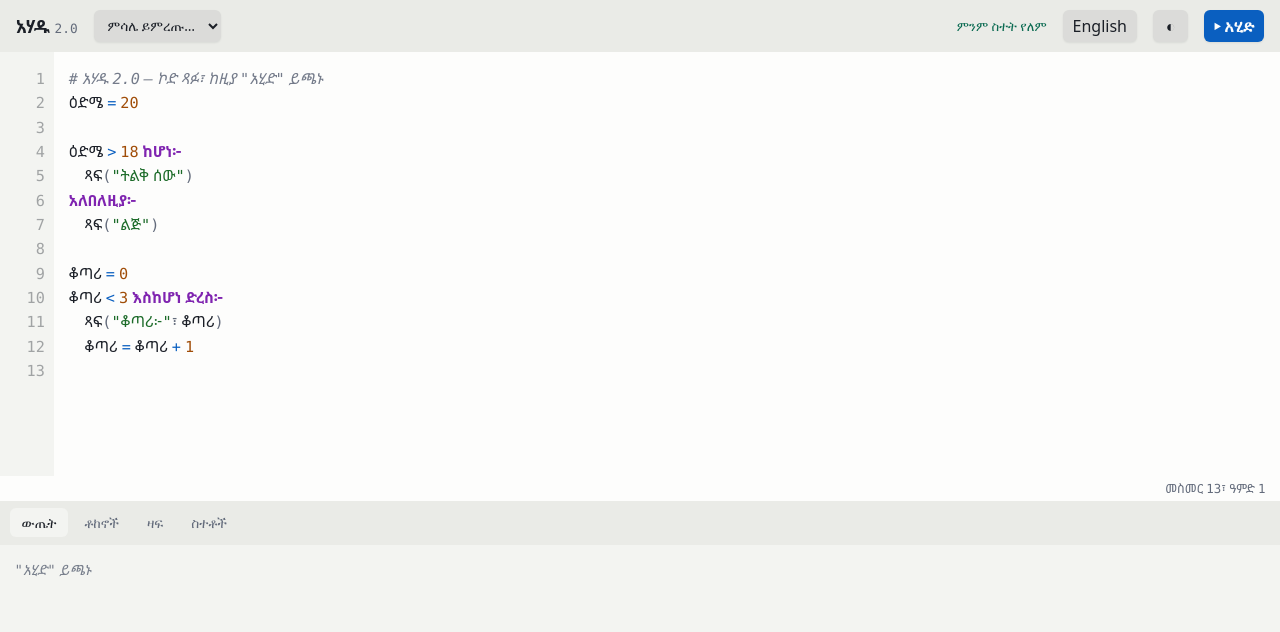
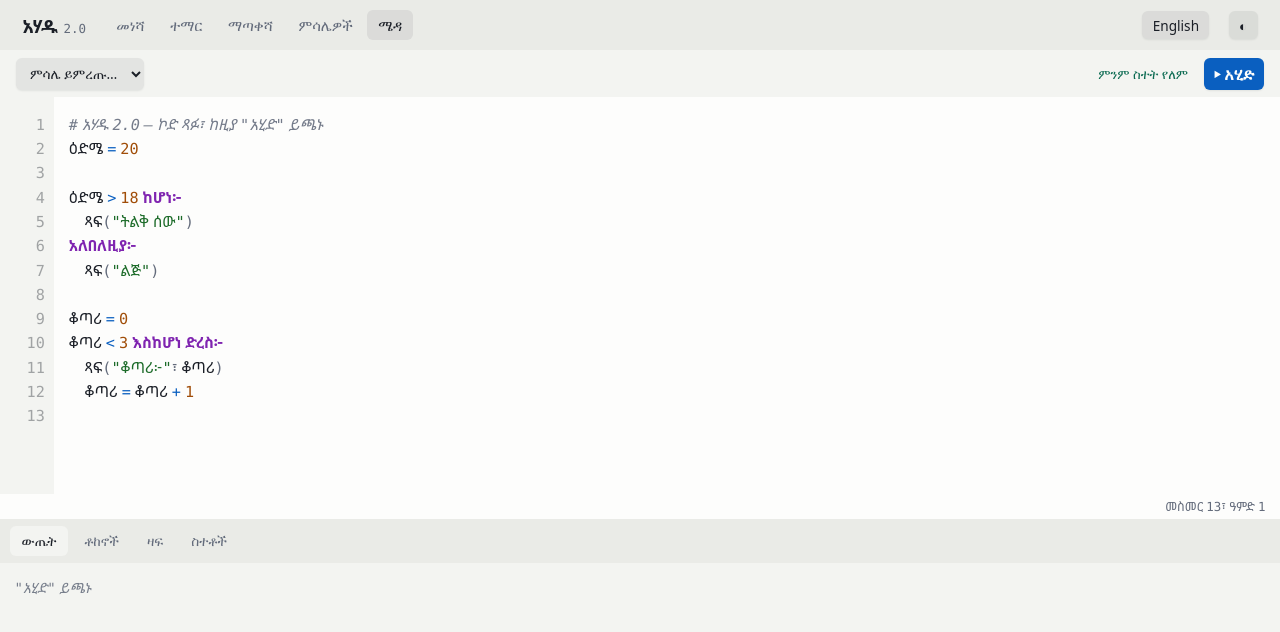
Before and after one commit to halemneh/ahadu-2, a website built with Vite: page tools/playground/index.html in a window 1280 px wide. Built offline with nearby package versions, Linux system fonts and the light colour scheme.

Commit message:
Make the playground a page of the site, not a place you land in
It was built before the site and still wore its own chrome: no way back, its
own header, and its own idea of the theme and the language. Three fixes, all
of them the same fix — there should be one site, not two things on one domain.

**The site's header is now shared.** `tools/shared/chrome.css` holds it, and
both the site's pages and the playground use it. The playground keeps a
toolbar underneath for the things only it has: the example menu, the status
line, run and stop. Its title moved into the brand, where every other page
has it.

**The theme and the language are the site's.** They were under
`ahadu.playground.theme` and `ahadu.playground.language`, which is why nothing
carried: same browser, same origin, different keys. They are now the shared
keys in `tools/shared/nav.ts`, so a reader who picked light on a lesson stays
in light.

Language needed one more piece. The site's pages carry their language in the
URL and the playground has a single URL for both, so there was nothing to read
it from. Each page now records the language it is being read in, and the
playground opens in that — with its header linking back into the same
language tree, not dumping an English reader onto `/am/`.

**One definition of the sections.** `tools/shared/nav.ts` holds the per
language URL segments, and the generator, the page layout and the playground's
header all read them. They were written out in three places; these are URLs
people bookmark, and three copies would eventually disagree in some corner of
the site nobody had clicked lately.

Four more checks in `npm run site:smoke`, because this is exactly what unit
tests cannot see: set the theme on a lesson, click through to the playground,
and assert the header is there, the theme held, the language held, and the way
back points where the reader came from.

Co-Authored-By: Claude Opus 5 <noreply@anthropic.com>

```diff
--- a/tools/playground/index.html
+++ b/tools/playground/index.html
@@ -5,6 +5,13 @@
     <meta name="viewport" content="width=device-width, initial-scale=1" />
     <title>አሃዱ — Ahadu 2.0</title>
     <link rel="stylesheet" href="./styles.css" />
+    <script>
+      // Before first paint, so arriving from a dark page is not a white flash.
+      try {
+        var t = localStorage.getItem('ahadu.theme');
+        if (t) document.documentElement.dataset.theme = t;
+      } catch (e) {}
+    </script>
   </head>
   <body>
     <!--
@@ -12,9 +19,34 @@
       on load and whenever the language changes, so neither language is the one
       hard-coded in the markup.
     -->
+    <!--
+      The site's own header, shared with every other page (shared/chrome.css).
+      The playground is a page of the site, not somewhere else: without this
+      there was no way back, and its theme and language were its own.
+      Hrefs are set from the current language by main.ts.
+    -->
+    <header class="sitebar">
+      <a class="brand" id="brand" href="/am/">
+        <strong>አሃዱ</strong>
+        <span class="version">2.0</span>
+      </a>
+
+      <nav class="nav">
+        <a data-section="home" data-i18n="navHome"></a>
+        <a data-section="learn" data-i18n="navLearn"></a>
+        <a data-section="reference" data-i18n="navReference"></a>
+        <a data-section="examples" data-i18n="navExamples"></a>
+        <a href="/playground/" aria-current="page" data-i18n="navPlayground"></a>
+      </nav>
+
+      <div class="spacer"></div>
+
+      <button id="language" class="chip" type="button" data-i18n="languageToggle"></button>
+      <button id="theme" class="chip" type="button" aria-live="off">◐</button>
+    </header>
+
+    <!-- The playground's own toolbar: the things only it has. -->
     <header class="bar">
-      <h1>አሃዱ <span class="version">2.0</span></h1>
-
       <!-- The first option names the control, so no separate label is needed. -->
       <label class="examples">
         <select id="examples" data-i18n-label="examples"></select>
@@ -24,8 +56,6 @@
 
       <output id="status" class="status" aria-live="polite"></output>
 
-      <button id="language" class="icon-button" type="button" data-i18n="languageToggle"></button>
-      <button id="theme" class="icon-button" type="button" aria-live="off">◐</button>
       <button id="run" class="run" type="button" data-i18n="run"></button>
       <button id="stop" class="stop" type="button" data-i18n="stop" hidden></button>
     </header>
--- a/tools/playground/main.ts
+++ b/tools/playground/main.ts
@@ -34,6 +34,8 @@ import { diagnosticAt, positionAt } from './locate.js';
 import type { EditorMetrics } from './locate.js';
 import { otherLanguage, strings } from './strings.js';
 import { decodeProgram } from '../shared/share.js';
+import { STORAGE, sectionUrl } from '../shared/nav.js';
+import type { Section } from '../shared/nav.js';
 import type { Language, Strings } from './strings.js';
 import type { RunReply, RunRequest } from './evaluate.js';
 
@@ -45,8 +47,14 @@ const MAX_STEPS = 5_000_000;
 
 const STORAGE_SOURCE = 'ahadu.playground.source';
 const STORAGE_INPUT = 'ahadu.playground.input';
-const STORAGE_LANGUAGE = 'ahadu.playground.language';
-const STORAGE_THEME = 'ahadu.playground.theme';
+/*
+ * The theme and the language are the site's, not the playground's: arriving
+ * here from a lesson should not change either. The site's pages write the
+ * language they are being read in, which is how this page — the one URL that
+ * serves both — knows which to open in.
+ */
+const STORAGE_LANGUAGE = STORAGE.language;
+const STORAGE_THEME = STORAGE.theme;
 
 type Theme = 'dark' | 'light';
 
@@ -79,6 +87,7 @@ const gutter = need<HTMLPreElement>('gutter');
 const backdrop = need<HTMLPreElement>('backdrop');
 const editorStatus = need<HTMLElement>('editor-status');
 const tip = need<HTMLElement>('tip');
+const brand = need<HTMLAnchorElement>('brand');
 const ask = need<HTMLElement>('ask');
 const askInput = need<HTMLTextAreaElement>('ask-input');
 const askRun = need<HTMLButtonElement>('ask-run');
@@ -164,6 +173,15 @@ function applyLanguage(): void {
   languageButton.setAttribute('aria-label', s.languageToggle);
   themeButton.setAttribute('aria-label', s.theme);
   themeButton.title = s.theme;
+
+  // The header's links are the site's, and the site's URLs are per language.
+  for (const link of document.querySelectorAll('[data-section]')) {
+    const section = (link as HTMLElement).dataset.section;
+    if (link instanceof HTMLAnchorElement && section !== undefined) {
+      link.href = sectionUrl(language, section as Section);
+    }
+  }
+  brand.href = sectionUrl(language, 'home');
 
   fillExamples();
   refresh();
--- a/tools/playground/strings.ts
+++ b/tools/playground/strings.ts
@@ -28,6 +28,13 @@ export interface Strings {
   readonly stop: string;
   readonly theme: string;
   readonly languageToggle: string;
+
+  // The site header the playground shares with every other page.
+  readonly navHome: string;
+  readonly navLearn: string;
+  readonly navReference: string;
+  readonly navExamples: string;
+  readonly navPlayground: string;
 
   // Editor
   readonly editorLabel: string;
@@ -82,6 +89,11 @@ const amharic: Strings = {
   stop: '■ አቁም',
   theme: 'መልክ',
   languageToggle: 'English',
+  navHome: 'መነሻ',
+  navLearn: 'ተማር',
+  navReference: 'ማጣቀሻ',
+  navExamples: 'ምሳሌዎች',
+  navPlayground: 'ሜዳ',
 
   editorLabel: 'የአሃዱ ኮድ',
   inputLabel: 'ግቤት',
@@ -126,6 +138,11 @@ const english: Strings = {
   stop: '■ Stop',
   theme: 'Theme',
   languageToggle: 'አማርኛ',
+  navHome: 'Home',
+  navLearn: 'Learn',
+  navReference: 'Reference',
+  navExamples: 'Examples',
+  navPlayground: 'Playground',
 
   editorLabel: 'Ahadu code',
   inputLabel: 'Input',
--- a/tools/playground/styles.css
+++ b/tools/playground/styles.css
@@ -1,4 +1,5 @@
 @import '../shared/tokens.css';
+@import '../shared/chrome.css';
 
 /*
  * Playground styles (TOOLING.md §2.1).
@@ -28,27 +29,16 @@ body {
   font-family: var(--ui);
 }
 
-/* ---- top bar ---- */
+/* ---- the playground's own toolbar, under the site header ---- */
 
 .bar {
   display: flex;
   align-items: center;
   gap: 1rem;
-  padding: 0.6rem 1rem;
-  background: var(--surface-2);
-}
-
-.bar h1 {
-  margin: 0;
-  font-size: 1.1rem;
-  font-family: var(--code);
-  font-weight: 600;
-}
-
-.version {
-  color: var(--muted);
-  font-size: 0.8rem;
-  font-weight: 400;
+  padding: 0.45rem 1rem;
+  /* A step lighter than the site header above it, so the two read as
+     separate bands rather than one tall one. */
+  background: var(--surface-1);
 }
 
 .spacer {
@@ -127,11 +117,6 @@ button:focus-visible {
 
 .stop:hover {
   background: var(--bad);
-}
-
-.icon-button {
-  min-width: 2.2rem;
-  text-align: center;
 }
 
 .status {
--- /dev/null
+++ b/tools/shared/chrome.css
@@ -0,0 +1,97 @@
+/*
+ * The site header, shared by the site's pages and the playground.
+ *
+ * The playground was built before the site and had a header of its own, which
+ * made it look like somewhere else entirely — no navigation back, and its own
+ * idea of the theme. It is a page of the site, so it wears the site's header.
+ *
+ * Named `.sitebar` rather than `.bar` because the playground keeps a toolbar
+ * of its own underneath this one, holding the things only it has: the example
+ * menu, the run button and the status line.
+ */
+
+.sitebar {
+  position: sticky;
+  top: 0;
+  z-index: 10;
+  display: flex;
+  align-items: center;
+  gap: 1.2rem;
+  padding: 0.65rem 1.4rem;
+  background: var(--surface-2);
+  font-family: var(--ui);
+}
+
+.sitebar .brand {
+  display: flex;
+  align-items: baseline;
+  gap: 0.35rem;
+  color: var(--ink);
+  text-decoration: none;
+  font-family: var(--code);
+}
+
+.sitebar .brand strong {
+  font-size: 1.15rem;
+}
+
+.sitebar .version {
+  color: var(--muted);
+  font-size: 0.78rem;
+}
+
+.sitebar .nav {
+  display: flex;
+  gap: 0.2rem;
+  flex-wrap: wrap;
+}
+
+.sitebar .nav a {
+  padding: 0.3rem 0.7rem;
+  border-radius: 6px;
+  color: var(--muted);
+  text-decoration: none;
+  font-size: 0.92rem;
+}
+
+.sitebar .nav a:hover {
+  background: var(--layer);
+  color: var(--ink);
+}
+
+.sitebar .nav a[aria-current='page'] {
+  background: var(--layer-strong);
+  color: var(--ink);
+}
+
+.sitebar .spacer {
+  flex: 1;
+}
+
+.sitebar .chip {
+  padding: 0.28rem 0.65rem;
+  border: 0;
+  border-radius: 6px;
+  background: var(--layer-strong);
+  color: var(--ink);
+  font: inherit;
+  font-size: 0.85rem;
+  text-decoration: none;
+  cursor: pointer;
+}
+
+.sitebar .chip:hover {
+  background: var(--layer-hover);
+}
+
+.sitebar .chip:focus-visible {
+  outline: none;
+  box-shadow: 0 0 0 3px var(--ring);
+}
+
+@media (max-width: 760px) {
+  .sitebar {
+    flex-wrap: wrap;
+    gap: 0.6rem;
+  }
+}
--- /dev/null
+++ b/tools/shared/nav.ts
@@ -0,0 +1,35 @@
+/**
+ * Where the site's sections live, in each language (SITE.md §3).
+ *
+ * One definition, imported by the generator that writes the pages, the layout
+ * that links between them, and the playground's own header. These are URLs a
+ * reader can bookmark; three copies of them would eventually disagree, and the
+ * symptom would be a dead link in one corner of the site.
+ *
+ * Each language has its own segments, in its own script. `/en/ተማር/` would be
+ * as wrong as `/am/learn/`.
+ */
+
+export type Language = 'am' | 'en';
+
+export type Section = 'home' | 'learn' | 'reference' | 'examples';
+
+export const SECTION_PATHS: Readonly<Record<Language, Readonly<Record<Section, string>>>> = {
+  am: { home: '', learn: 'ተማር', reference: 'ማጣቀሻ', examples: 'ምሳሌዎች' },
+  en: { home: '', learn: 'learn', reference: 'reference', examples: 'examples' },
+};
+
+/** The playground has one URL: it is not written twice, so it is not translated. */
+export const PLAYGROUND_URL = '/playground/';
+
+/** The absolute URL of a section in one language. */
+export function sectionUrl(language: Language, section: Section): string {
+  const path = SECTION_PATHS[language][section];
+  return path === '' ? `/${language}/` : `/${language}/${path}/`;
+}
+
+/** Keys shared by every page, so a setting made on one is honoured by the next. */
+export const STORAGE = {
+  theme: 'ahadu.theme',
+  language: 'ahadu.language',
+} as const;
--- a/tools/site/theme/site.css
+++ b/tools/site/theme/site.css
@@ -1,4 +1,5 @@
 @import '../../shared/tokens.css';
+@import '../../shared/chrome.css';
 
 /*
  * Site styles (SITE.md §3).
@@ -51,86 +52,6 @@ a {
   border-radius: 6px;
   background: var(--surface-2);
   color: var(--ink);
-}
-
-/* ---- top bar ---- */
-
-.bar {
-  position: sticky;
-  top: 0;
-  z-index: 10;
-  display: flex;
-  align-items: center;
-  gap: 1.2rem;
-  padding: 0.65rem 1.4rem;
-  background: var(--surface-2);
-}
-
-.brand {
-  display: flex;
-  align-items: baseline;
-  gap: 0.35rem;
-  color: var(--ink);
-  text-decoration: none;
-  font-family: var(--code);
-}
-
-.brand strong {
-  font-size: 1.15rem;
-}
-
-.version {
-  color: var(--muted);
-  font-size: 0.78rem;
-}
-
-.nav {
-  display: flex;
-  gap: 0.2rem;
-  flex-wrap: wrap;
-}
-
-.nav a {
-  padding: 0.3rem 0.7rem;
-  border-radius: 6px;
-  color: var(--muted);
-  text-decoration: none;
-  font-size: 0.92rem;
-}
-
-.nav a:hover {
-  background: var(--layer);
-  color: var(--ink);
-}
-
-.nav a[aria-current='page'] {
-  background: var(--layer-strong);
-  color: var(--ink);
-}
-
-.spacer {
-  flex: 1;
-}
-
-.chip {
-  padding: 0.28rem 0.65rem;
-  border: 0;
-  border-radius: 6px;
-  background: var(--layer-strong);
-  color: var(--ink);
-  font: inherit;
-  font-size: 0.85rem;
-  text-decoration: none;
-  cursor: pointer;
-}
-
-.chip:hover {
-  background: var(--layer-hover);
-}
-
-.chip:focus-visible {
-  outline: none;
-  box-shadow: 0 0 0 3px var(--ring);
 }
 
 /* ---- layout ---- */
@@ -577,11 +498,6 @@ details.answer[open] summary {
     padding: 1rem 0 0;
   }
 
-  .bar {
-    flex-wrap: wrap;
-    gap: 0.6rem;
-  }
-
   .steps {
     grid-template-columns: 1fr;
   }
```
Also changed, not shown: spec/TOOLING.md (+12 -0 lines), tools/site/smoke.mjs (+23 -0 lines), tools/playground/README.md, tools/site/build/examples.ts, tools/site/build/generate.ts, tools/site/build/layout.ts.
